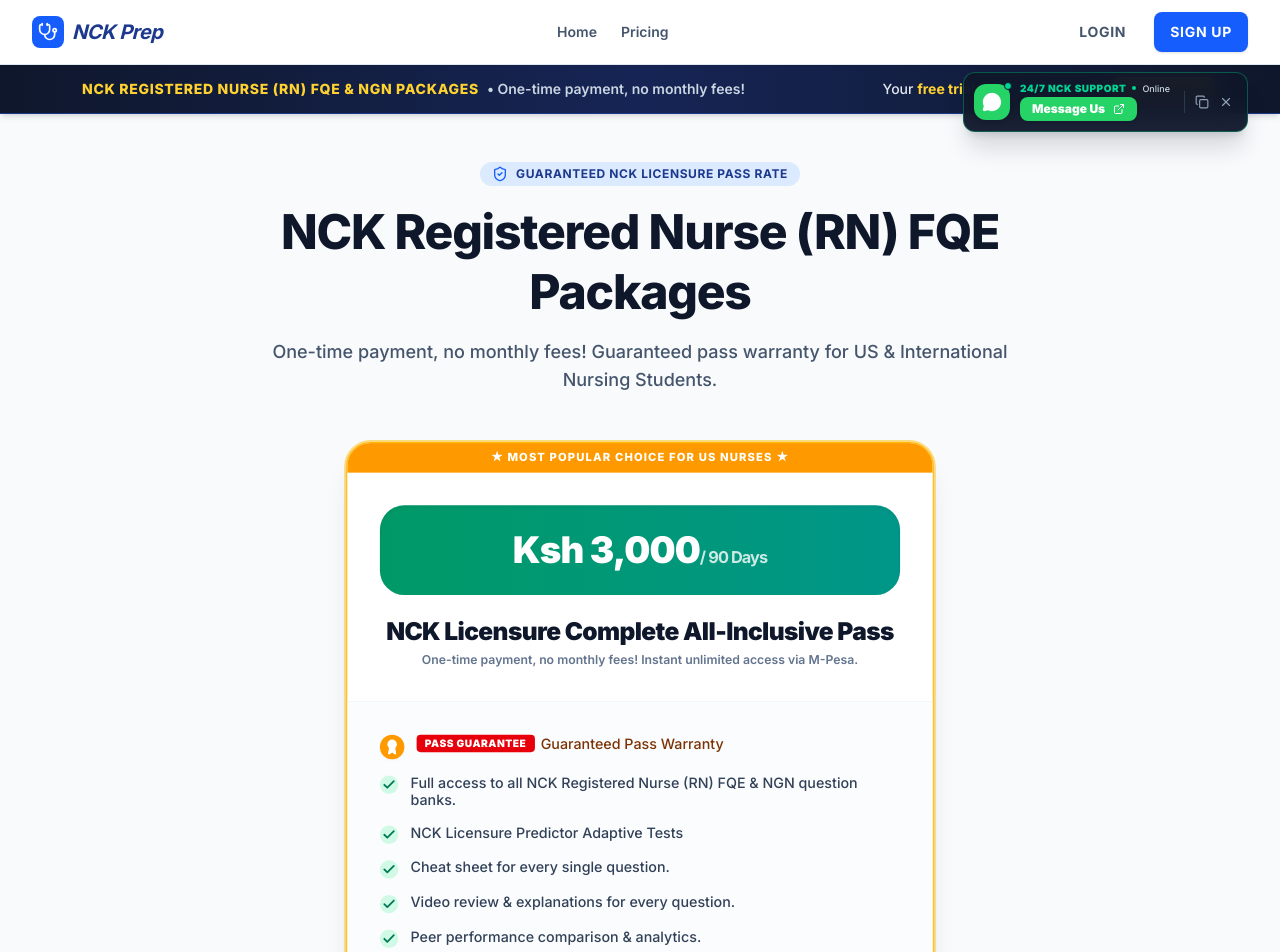
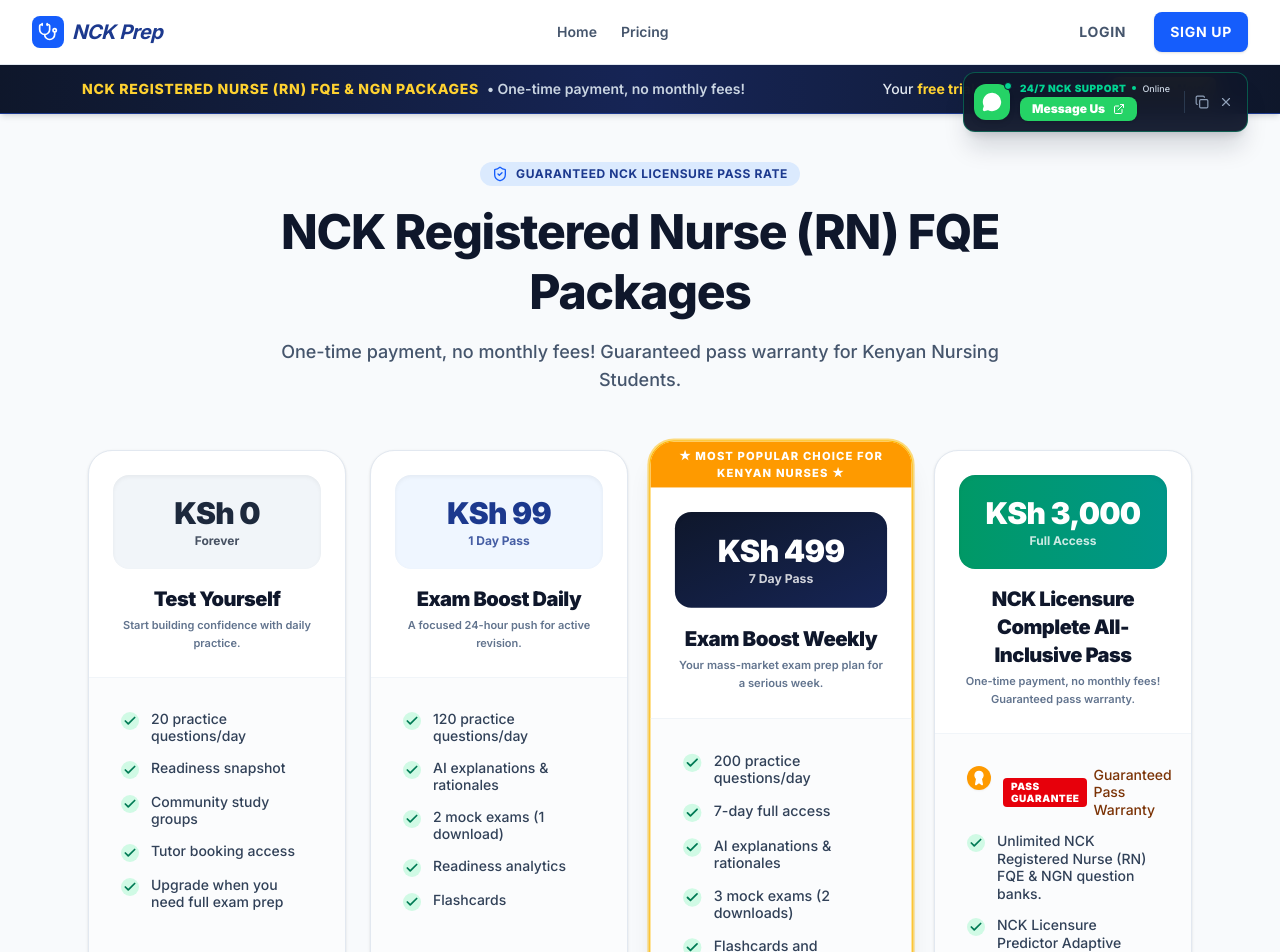
Before and after one commit to tumutumuclinicmanager-afk/NCK-Prep, a React (Vite) app: page /pricing in a window 1280 px wide. Shown: the top 952 px of the page. Built offline with nearby package versions, Linux system fonts and the light colour scheme; no server answers.

Commit message:
feat(pricing): add new tiered exam subscription plans
- Introduce Free, Daily, and Weekly subscription tiers
- Update pricing UI to support KES currency
- Add functionality for syncing local custom exams to Firestore
- Update branding from NursePrep to NCKPrep

```diff
--- a/src/pages/Pricing.tsx
+++ b/src/pages/Pricing.tsx
@@ -10,6 +10,7 @@ export interface PlanItem {
   name: string;
   subtitle: string;
   usdPrice: number;
+  kesPrice: number;
   durationDays: number;
   durationLabel: string;
   popular?: boolean;
@@ -46,35 +47,95 @@ export default function Pricing() {
 
   const plans: PlanItem[] = [
     {
+      id: 'free-tier',
+      name: 'Test Yourself',
+      subtitle: 'Start building confidence with daily practice.',
+      kesPrice: 0,
+      usdPrice: 0,
+      durationDays: 365,
+      durationLabel: 'Forever',
+      popular: false,
+      headerBg: 'bg-slate-100 text-slate-800',
+      badgeBg: 'bg-slate-200 text-slate-800',
+      badgeText: 'KSH 0 / FOREVER',
+      features: [
+        '20 practice questions/day',
+        'Readiness snapshot',
+        'Community study groups',
+        'Tutor booking access',
+        'Upgrade when you need full exam prep'
+      ]
+    },
+    {
+      id: 'exam-boost-daily',
+      name: 'Exam Boost Daily',
+      subtitle: 'A focused 24-hour push for active revision.',
+      kesPrice: 99,
+      usdPrice: 1,
+      durationDays: 1,
+      durationLabel: '1 Day Pass',
+      popular: false,
+      headerBg: 'bg-blue-50 text-blue-900',
+      badgeBg: 'bg-blue-100 text-blue-900',
+      badgeText: 'KSH 99 / DAY',
+      features: [
+        '120 practice questions/day',
+        'AI explanations & rationales',
+        '2 mock exams (1 download)',
+        'Readiness analytics',
+        'Flashcards'
+      ]
+    },
+    {
+      id: 'exam-boost-weekly',
+      name: 'Exam Boost Weekly',
+      subtitle: 'Your mass-market exam prep plan for a serious week.',
+      kesPrice: 499,
+      usdPrice: 4,
+      durationDays: 7,
+      durationLabel: '7 Day Pass',
+      popular: true,
+      headerBg: 'bg-gradient-to-br from-slate-900 to-blue-950 text-white',
+      badgeBg: 'bg-amber-500 text-white',
+      badgeText: 'KSH 499 / WEEK - MOST POPULAR',
+      features: [
+        '200 practice questions/day',
+        '7-day full access',
+        'AI explanations & rationales',
+        '3 mock exams (2 downloads)',
+        'Flashcards and analytics',
+        'Personalized revision plan included',
+        'Download questions you answered incorrectly'
+      ]
+    },
+    {
       id: 'nck-complete-pass',
       name: 'NCK Licensure Complete All-Inclusive Pass',
-      subtitle: 'One-time payment, no monthly fees! Instant unlimited access via M-Pesa.',
+      subtitle: 'One-time payment, no monthly fees! Guaranteed pass warranty.',
+      kesPrice: 3000,
       usdPrice: 23,
       durationDays: 90,
-      durationLabel: 'Ksh 3,000 / Full Access',
-      popular: true,
-      guaranteedPassBadge: true,
+      durationLabel: 'Full Access',
+      popular: false,
       headerBg: 'bg-gradient-to-r from-emerald-600 to-teal-600 text-white',
       badgeBg: 'bg-amber-400 text-slate-950',
       badgeText: 'KSH 3,000 - GUARANTEED PASS',
       features: [
         'Guaranteed Pass Warranty',
-        'Full access to all NCK Registered Nurse (RN) FQE & NGN question banks.',
+        'Unlimited NCK Registered Nurse (RN) FQE & NGN question banks.',
         'NCK Licensure Predictor Adaptive Tests',
         'Cheat sheet for every single question.',
         'Video review & explanations for every question.',
         'Peer performance comparison & analytics.',
         '+6,000 NCK Licensure practice questions & case studies.',
-        'Readiness Assessments & Mock Tests.',
-        'Free Qbank Reset & Unlimited Practice',
-        'Exam interface that mimics the real NCK exam.',
-        'Live Webinars Every Week & Educator Support.'
+        'Readiness Assessments & Mock Tests.'
       ]
     }
   ];
 
-  const formatPrice = (usd: number) => {
-    return `Ksh 3,000`;
+  const formatPrice = (plan: PlanItem) => {
+    if (plan.kesPrice === 0) return 'KSh 0';
+    return `KSh ${plan.kesPrice.toLocaleString()}`;
   };
 
   const handleSelectPlan = (plan: PlanItem) => {
@@ -134,7 +195,7 @@ export default function Pricing() {
     setIsSubmitting(true);
     try {
       const userEmail = auth.currentUser.email || auth.currentUser.uid;
-      const kesAmount = 3000;
+      const kesAmount = selectedPlan.kesPrice;
       let refCode = mpesaRef;
 
       if (mpesaMode === 'stk') {
@@ -230,13 +291,13 @@ export default function Pricing() {
             NCK Registered Nurse (RN) FQE Packages
           </h1>
           <p className="text-slate-600 text-base md:text-lg font-medium">
-            One-time payment, no monthly fees! Guaranteed pass warranty for US & International Nursing Students.
+            One-time payment, no monthly fees! Guaranteed pass warranty for Kenyan Nursing Students.
           </p>
 
         </div>
 
         {/* Pricing Cards Grid */}
-        <div id="pricing-grid" className="max-w-xl mx-auto pt-4">
+        <div id="pricing-grid" className="grid grid-cols-1 md:grid-cols-2 lg:grid-cols-4 gap-6 pt-4">
           {plans.map((plan) => (
             <div
               key={plan.id}
@@ -246,24 +307,24 @@ export default function Pricing() {
             >
               {plan.popular && (
                 <div className="bg-amber-500 text-white text-[11px] font-extrabold uppercase tracking-widest text-center py-1.5">
-                  ★ MOST POPULAR CHOICE FOR US NURSES ★
+                  ★ MOST POPULAR CHOICE FOR KENYAN NURSES ★
                 </div>
               )}
 
-              {/* Header Box styled exactly like Naxlex curved top container */}
-              <div className="p-8 text-center border-b border-slate-100 space-y-3">
-                <div className={`mx-auto w-full py-6 rounded-3xl ${plan.headerBg} shadow-inner flex flex-col items-center justify-center`}>
-                  <span className="text-3xl md:text-4xl font-black tracking-tight">
-                    {formatPrice(plan.usdPrice)}
-                    <span className="text-base font-bold opacity-80">/ {plan.durationDays} Days</span>
+              {/* Header Box */}
+              <div className="p-6 text-center border-b border-slate-100 space-y-3">
+                <div className={`mx-auto w-full py-5 rounded-2xl ${plan.headerBg} shadow-inner flex flex-col items-center justify-center`}>
+                  <span className="text-2xl md:text-3xl font-black tracking-tight">
+                    {formatPrice(plan)}
                   </span>
+                  <span className="text-xs font-bold opacity-80 mt-0.5">{plan.durationLabel}</span>
                 </div>
 
-                <div className="pt-2">
-                  <h3 className="text-2xl font-black text-slate-900 tracking-tight flex items-center justify-center gap-2">
+                <div className="pt-1">
+                  <h3 className="text-xl font-black text-slate-900 tracking-tight">
                     {plan.name}
                   </h3>
-                  <p className="text-xs text-slate-500 font-semibold mt-1">
+                  <p className="text-[11px] text-slate-500 font-semibold mt-1 leading-relaxed">
                     {plan.subtitle}
                   </p>
                 </div>
@@ -319,14 +380,14 @@ export default function Pricing() {
           ))}
         </div>
 
-        {/* American Market Features & Guarantee Section */}
+        {/* Kenyan Market Features & Guarantee Section */}
         <div className="mt-16 bg-white rounded-3xl border border-slate-200 p-8 md:p-12 shadow-xs space-y-8">
           <div className="text-center max-w-2xl mx-auto space-y-2">
             <h2 className="text-2xl font-black text-slate-900">
-              Why US Nursing Candidates Trust NCKPrep
+              Why Kenyan Nursing Candidates Trust NCKPrep
             </h2>
             <p className="text-slate-500 text-sm">
-              Built according to NCSBN Clinical Judgment Measurement Model (NCK Registered Nurse (RN) FQE & NGN Standards).
+              Built according to Nursing Council of Kenya NCK Clinical Judgment & FQE Licensure Standards.
             </p>
           </div>
 
--- a/src/pages/admin/Payments.tsx
+++ b/src/pages/admin/Payments.tsx
@@ -306,7 +306,7 @@ export default function Payments() {
               <textarea
                 value={payoutBank}
                 onChange={(e) => setPayoutBank(e.target.value)}
-                placeholder="e.g. Chase Bank US (Account: **** 4892, Routing: 021000021) or Equity Bank Kenya"
+                placeholder="e.g. Equity Bank Kenya (Account: **** 4892)"
                 rows={2}
                 className="w-full px-3.5 py-2.5 bg-slate-50 border border-slate-200 rounded-xl text-xs outline-none focus:ring-2 focus:ring-blue-600"
               />
@@ -324,13 +324,13 @@ export default function Payments() {
           <div className="bg-slate-900 text-white p-6 sm:p-8 rounded-2xl space-y-4 shadow-md">
             <h4 className="font-extrabold text-base flex items-center gap-2">
               <Key className="w-5 h-5 text-amber-400" />
-              How Payments Work in NursePrep
+              How Payments Work in NCKPrep
             </h4>
             <div className="grid grid-cols-1 sm:grid-cols-2 gap-4 text-xs text-slate-300 leading-relaxed">
               <div className="p-4 bg-slate-800 rounded-xl border border-slate-700 space-y-1">
-                <span className="font-bold text-amber-300 block text-sm mb-1">1. US & Global Credit Card Payouts</span>
+                <span className="font-bold text-amber-300 block text-sm mb-1">1. Global Credit Card Payouts</span>
                 <p>
-                  Connect your <strong>Stripe Dashboard</strong> (https://dashboard.stripe.com) to receive credit/debit card payments in USD ($). Stripe automatically deposits funds directly into your linked US or international bank account daily or weekly.
+                  Connect your <strong>Stripe Dashboard</strong> (https://dashboard.stripe.com) to receive credit/debit card payments in USD ($). Stripe automatically deposits funds directly into your linked bank account daily or weekly.
                 </p>
               </div>
 
```
Also changed, not shown: src/pages/ExamBank.tsx (+85 -11 lines), public/assets/aistudio/Screenshot_20261110-134918_baff7469.png (added).
